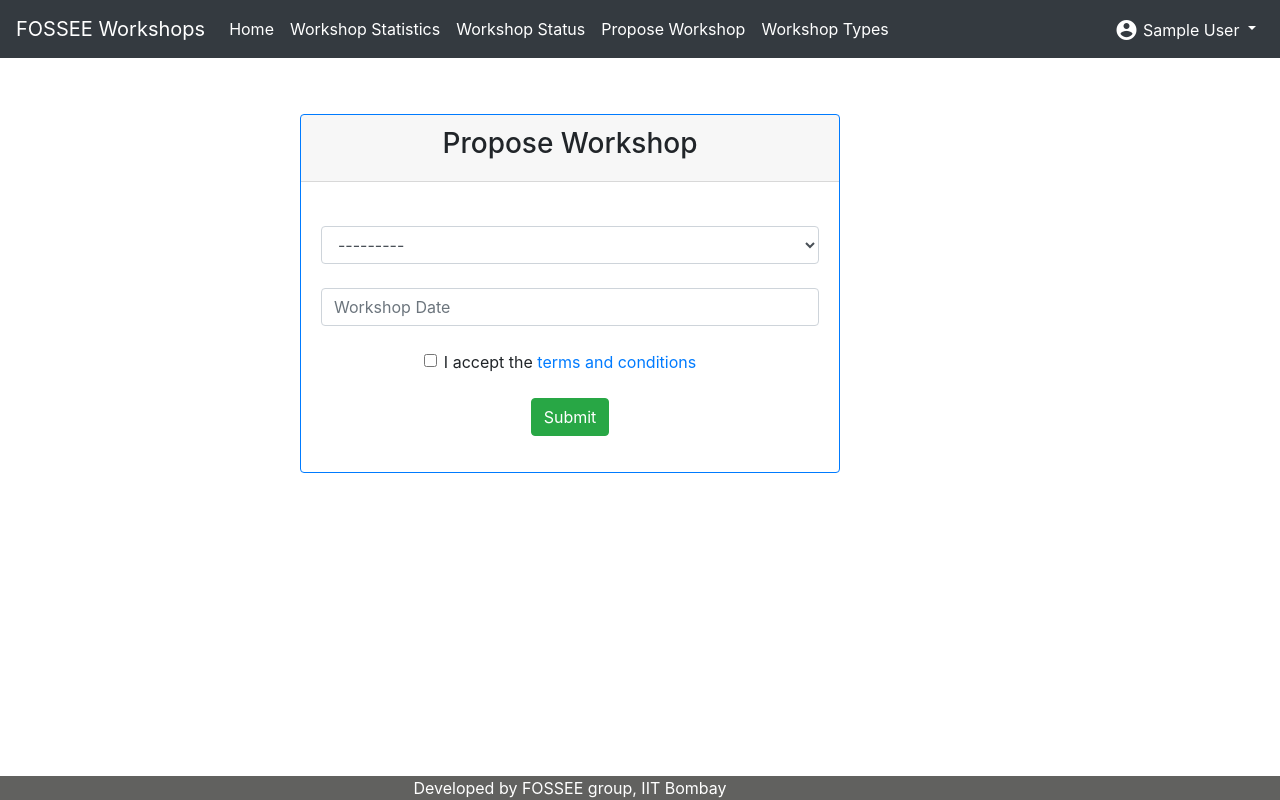
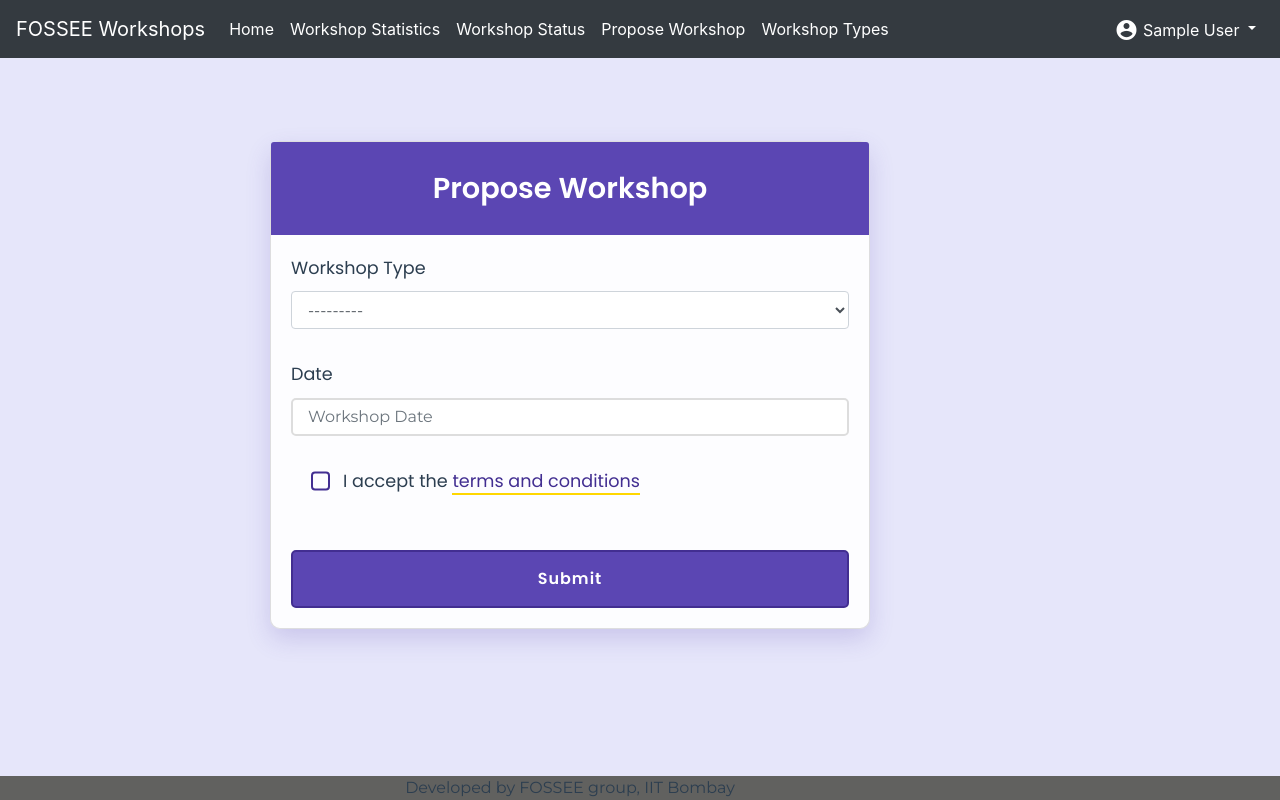
Before and after one commit to AYUSHI1007/fosseeWorkshops, a Django app: a page that uses workshop_app/templates/workshop_app/propose_workshop.html in a window 1280 px wide. Run offline with Django 3.2, Linux system fonts and the light colour scheme; the visitor is signed in with stand-in values (Sample User, id 1); data that the repository does not hold is empty; some libraries are stand-ins or nearby versions.

Commit message:
Added basic CSS in propose workshop tab

```diff
--- a/workshop_app/templates/workshop_app/propose_workshop.html
+++ b/workshop_app/templates/workshop_app/propose_workshop.html
@@ -7,6 +7,7 @@
 
 {% block extra-dependencies %}
     <link rel="stylesheet" href="{% static 'workshop_app/css/jquery-ui.css' %}" type="text/css"/>
+    <link href="https://fonts.googleapis.com/css2?family=Poppins:wght@400;600;700&family=Montserrat:wght@400;500&display=swap" rel="stylesheet">
     <script src="{% static 'workshop_app/js/jquery-1.12.4.js' %}"></script>
     <script src="{% static 'workshop_app/js/jquery-ui.min.js' %}"></script>
 {% endblock %}
@@ -28,7 +29,6 @@
                 beforeShowDay: $.datepicker.noWeekends,
             });
 
-
             $('#disp_tnc').click(function (e) {
                 e.preventDefault()
                 if ($('#id_workshop_type').val() === '')
@@ -49,59 +49,221 @@
 
 {% block content %}
     <style type="text/css">
-        .errorlist {
-            color: red;
+        :root {
+            --primary-purple: #422e91;
+            --accent-yellow: #FFD700;
+            --dark-text: #2c3e50;
+            --light-bg: #f5f5f5;
+            --shadow-color: rgba(91, 70, 179, 0.2);
         }
 
-    .modal-open .modal{
-        overflow-y: hidden;
+        body {
+            background-color: #e6e6fa;
+        }
+        .container{
+            background-size: cover;
+            background-repeat: no-repeat;
+            background-attachment: fixed;
+            background-position: center;
+            font-family: 'Montserrat', sans-serif;
+            color: var(--dark-text);
+        }
+        .card {
+            background-color: rgba(255, 255, 255, 0.9);
+            border-radius: 10px;
+            box-shadow: 0 10px 25px var(--shadow-color);
+            max-width: 600px;
+            margin: 50px auto;
+            animation: slideInUp 0.8s ease-out;
+        }
+        .card-header {
+            background-color:#5b46b3;
+            color: #fff;
+            border-bottom: none;
+            border-radius: 8px 8px 0 0;
+            text-align: center;
+            padding: 25px;
+            font-family: 'Poppins', sans-serif;
+            font-size: 1.8rem;
+            font-weight: 600;
+            position: relative;
+            overflow: hidden;
+        }
+        .form-group {
+            margin-bottom: 2rem;
+        }
+
+        label {
+            font-family: 'Poppins', sans-serif;
+            font-weight: 500;
+            font-size: 1.1rem;
+            display: block;
+            margin-bottom: 10px;
+        }
+
+       select, .datepicker {
+            width: 100%;
+            padding: 15px;
+            border: 2px solid #ddd;
+            border-radius: 5px;
+            transition: border-color 0.3s ease, box-shadow 0.3s ease;
+        }
+        select:focus, .datepicker:focus {
+            border-color: var(--accent-yellow);
+            outline: none;
+            box-shadow: 0 0 0 3px rgba(255, 215, 0, 0.4);
+        }
+
+        .form-check {
+            display: flex;
+            align-items: center;
+            margin-top: 20px;
+            margin-bottom: 2rem;
+        }
+        .form-check-input {
+            width: 1.2rem;
+            height: 1.2rem;
+            border: 2px solid var(--primary-purple);
+            border-radius: 4px;
+            cursor: pointer;
+            transition: all 0.2s ease-in-out;
+            position: absolute;
+            opacity: 0;
+        }
+        .form-check-label {
+            position: relative;
+            padding-left: 2rem;
+            cursor: pointer;
+            user-select: none;
+        }
+        .form-check-label::before {
+            content: '';
+            position: absolute;
+            left: 0;
+            top: 50%;
+            transform: translateY(-50%);
+            width: 1.2rem;
+            height: 1.2rem;
+            border: 2px solid var(--primary-purple);
+            border-radius: 4px;
+            transition: all 0.2s ease-in-out;
+        }
+        .form-check-input:checked + .form-check-label::before {
+            background-color: var(--accent-yellow);
+            border-color: var(--accent-yellow);
+        }
+        .form-check-label::after {
+            content: '';
+            position: absolute;
+            left: 6px;
+            top: 50%;
+            width: 6px;
+            height: 12px;
+            border: solid var(--primary-purple);
+            border-width: 0 3px 3px 0;
+            transform: translateY(-60%) rotate(45deg) scale(0);
+            transition: transform 0.2s ease-in-out;
+        }
+        .form-check-input:checked + .form-check-label::after {
+            transform: translateY(-60%) rotate(45deg) scale(1);
+        }
+
+
+        .form-check-label a {
+            color: var(--primary-purple);
+            text-decoration: none;
+            font-weight: 500;
+            border-bottom: 2px solid var(--accent-yellow);
+            transition: all 0.3s ease;
+        }
+        .form-check-label a:hover {
+            color: #4b3a8c;
+            border-bottom-color: #f7d636;
+        }
+
+
+        .btn-submit {
+            background-color: #5b46b3;
+            color: #fff;
+            border: 2px solid var(--primary-purple);
+            border-radius: 5px;
+            padding: 15px 40px;
+            font-family: 'Poppins', sans-serif;
+            font-weight: 600;
+            letter-spacing: 1px;
+            transition: all 0.3s ease;
+            width: 100%;
+        }
+        .btn-submit:hover {
+            background-color: rgb(215, 215, 116);
+            color: var(--dark-text);
+            border-color: lightyellow;
+            transform: translateY(-2px);
+            box-shadow: 0 5px 15px rgba(0, 0, 0, 0.1);
+        }
+        .btn-submit:active {
+            transform: translateY(0);
+        }
+
+
+        .alert-info, .alert-danger {
+            border-radius: 5px;
+            font-family: 'Montserrat', sans-serif;
+        }
+        .alert-info {
+            background-color: #e6f3ff;
+            color: #004085;
+            border: 1px solid #cce5ff;
+        }
+        .alert-info strong {
+            color: var(--primary-purple);
         }
     </style>
 
-    <div class="container" align="center">
+    <div class="container" aligntext="center">
         <div class="alert alert-info">
+            <span class="material-icons" style="vertical-align: middle; margin-right: 8px;">info</span>
             Note: Before proposing the workshop, please check about the workshop in the
             <strong>Workshop Types</strong> section
         </div>
-        <br><br>
-        <div class="col-md-6 col-md-offset-6">
-            <div class="card border-primary">
+        <br>
+        <div class="card">
             <div class="card-header">
-                    <h3>Propose Workshop</h3>
+                Propose Workshop
             </div>
             <div class="card-body">
-                    <div class="form-group">
                 <form method="post">
                     {% csrf_token %}
-                            <br/>
+                    <div class="form-group">
+                        <label for="{{ form.workshop_type.id_for_label }}">Workshop Type</label>
                         {{ form.workshop_type }}
-                            <br>
+                    </div>
+                    <div class="form-group">
+                        <label for="{{ form.date.id_for_label }}">Date</label>
                         {{ form.date }}
-                            <br>
-                            {{ form.tnc_accepted }} I accept the
-                            <a href="#" id="disp_tnc" data-toggle="modal"
-                            data-target="#exampleModalCenter">
+                    </div>
+                    <div class="form-check text-left">
+                        {{ form.tnc_accepted }}
+                        <label class="form-check-label" for="{{ form.tnc_accepted.id_for_label }}">
+                            I accept the
+                            <a href="#" id="disp_tnc" data-toggle="modal" data-target="#exampleModalCenter">
                                 terms and conditions
                             </a>
-                            <br>
+                        </label>
+                    </div>
                     {% if form.errors %}
-                                <br>
-                                <div style="text-align: left; border: 1px solid red; padding-top: 5px">
+                        <div class="alert alert-danger mt-3" style="text-align: left; padding: 10px;">
                             <h5 style="text-align: center; color: red; font-weight: bolder">Errors</h5>
                             {{ form.errors }}
                         </div>
                     {% endif %}
                     <br>
-                            <button class="btn btn-success" type="submit">Submit</button>
+                    <button class="btn btn-submit" type="submit">Submit</button>
                 </form>
             </div>
         </div>
+        <br>
     </div>
-        </div>
-        <br>
-
-    </div>
-    <!-- Modal -->
     <div class="modal fade" id="exampleModalCenter" tabindex="-1" role="dialog"
          aria-labelledby="exampleModalCenterTitle" aria-hidden="true">
         <div class="modal-dialog modal-dialog-centered" role="document">
@@ -113,7 +275,6 @@
                     </button>
                 </div>
                 <div class="modal-body">
-
                 </div>
             </div>
         </div>
```
Lines whose indentation alone changed are shown as unchanged.
